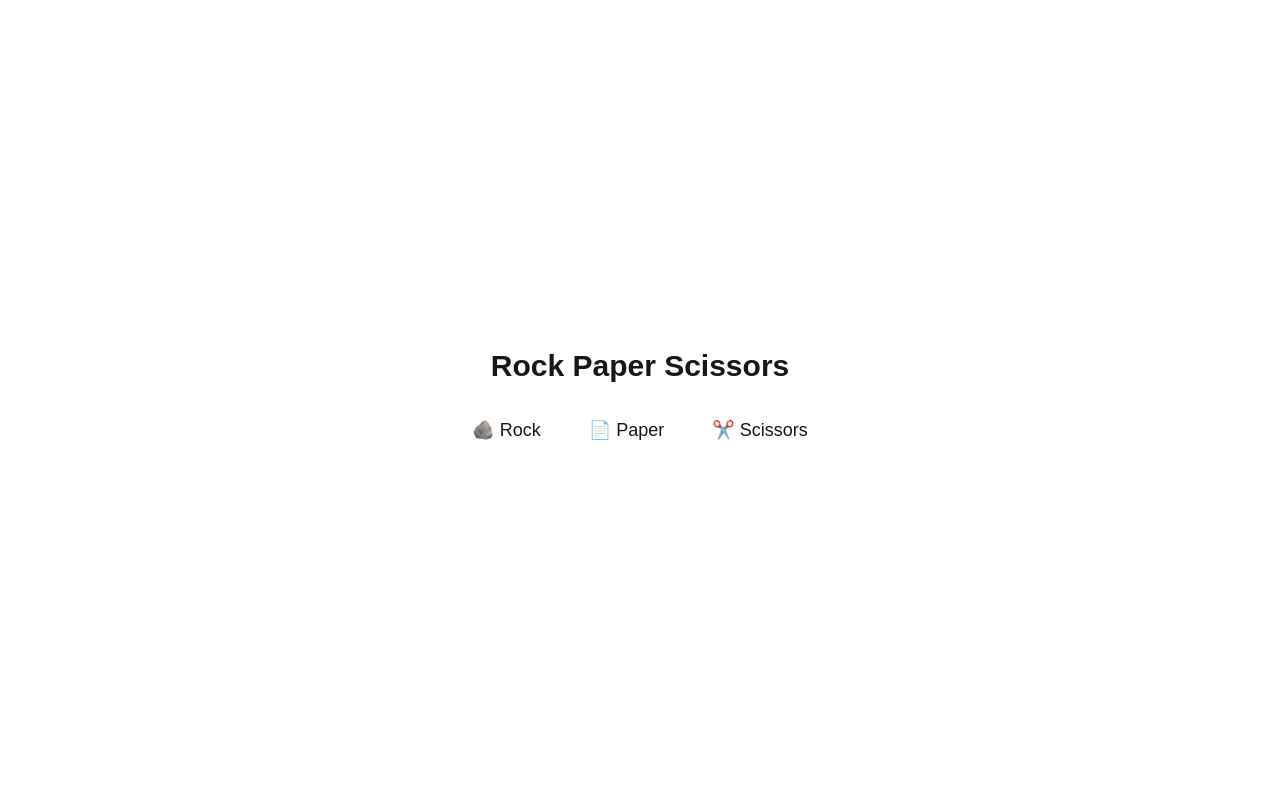
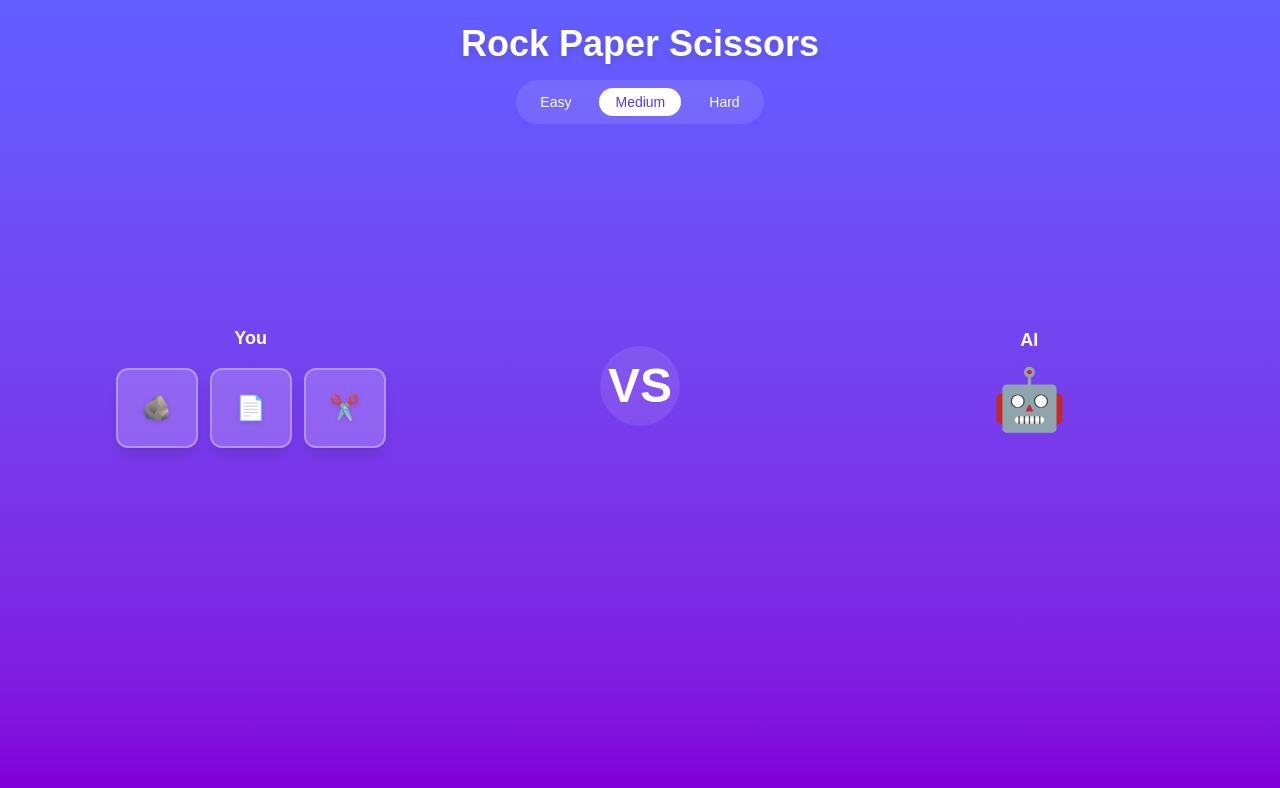
Before and after one commit to aniisabihi/rock-paper-scissors-ai, a Next.js app: page / in a window 1280 px wide. Shown: the top 788 px of the page. Built offline with nearby package versions, Linux system fonts and the light colour scheme.

Commit message:
feat: Integrate framer-motion for animations and enhance game logic with AI prediction

```diff
--- a/app/page.tsx
+++ b/app/page.tsx
@@ -1,62 +1,195 @@
 "use client";
 
 import { useState } from "react";
+import { motion, AnimatePresence } from "framer-motion";
 import { ChoiceButton } from "@/components/choice-button/ChoiceButton";
 import {
   getRandomChoice,
+  getSmartChoice,
+  recordPlayerChoice,
   determineResult,
-  type Choice,
+  predictNextMove,
+  Choice,
 } from "@/lib/game/logic";
+import TypingDots from "@/components/TypingDots";
+import AiAvatar from "@/components/AiAvatar";
+
+const difficulties = ["Easy", "Medium", "Hard"] as const;
+type Difficulty = (typeof difficulties)[number];
 
 export default function Home() {
+  const [difficulty, setDifficulty] = useState<Difficulty>("Medium");
   const [playerChoice, setPlayerChoice] = useState<Choice | null>(null);
   const [aiChoice, setAiChoice] = useState<Choice | null>(null);
-  const [result, setResult] = useState<"win" | "lose" | "draw" | null>(null);
+  const [aiPrediction, setAiPrediction] = useState<Choice | null>(null);
+  const [isThinking, setIsThinking] = useState(false);
+  const [result, setResult] = useState<string | null>(null);
+
+  const getAiMood = (): "idle" | "win" | "lose" | "draw" => {
+    if (isThinking) return "idle";
+    if (!result) return "idle";
+    if (result === "win") return "lose";
+    if (result === "lose") return "win";
+    return "draw";
+  };
 
   const handlePlayerChoice = (choice: Choice) => {
-    const ai = getRandomChoice();
-    const outcome = determineResult(choice, ai);
+    setIsThinking(true);
+    setResult(null);
+    setAiChoice(null);
+    setPlayerChoice(choice);
 
-    setPlayerChoice(choice);
+    // Pattern Prediction (Medium difficulty)
+    if (difficulty === "Medium") {
+      recordPlayerChoice(choice);
+      setAiPrediction(predictNextMove());
+    }
+
+    // Simulate AI "thinking" for 1.5 seconds
+    setTimeout(() => {
+      let ai: Choice;
+      if (difficulty === "Easy") {
+        ai = getRandomChoice();
+      } else if (difficulty === "Medium") {
+        ai = getSmartChoice();
+      } else {
+        // Adaptive AI placeholder for now
+        ai = getSmartChoice();
+      }
       setAiChoice(ai);
-    setResult(outcome);
+      setResult(determineResult(choice, ai));
+      setIsThinking(false);
+    }, 1500);
   };
 
   return (
-    <main className='min-h-screen flex flex-col items-center justify-center gap-6 p-4'>
-      <h1 className='text-3xl font-bold text-center'>Rock Paper Scissors</h1>
+    <main className='min-h-screen flex flex-col items-center justify-between bg-gradient-to-b from-indigo-500 to-purple-700 p-4 md:p-6 text-white'>
+      {/* Header */}
+      <div className='w-full max-w-4xl flex flex-col items-center gap-4 text-center'>
+        <h1 className='text-2xl sm:text-3xl md:text-4xl font-bold drop-shadow-md px-4'>
+          Rock Paper Scissors
+        </h1>
 
-      <div className='flex gap-4'>
+        {/* Difficulty Selector */}
+        <div className='flex gap-2 sm:gap-3 bg-white/10 backdrop-blur-sm p-2 rounded-full'>
+          {difficulties.map((level) => (
+            <button
+              key={level}
+              onClick={() => setDifficulty(level)}
+              className={`px-3 py-1 sm:px-4 sm:py-1 rounded-full text-xs sm:text-sm font-medium transition ${
+                difficulty === level
+                  ? "bg-white text-indigo-600"
+                  : "text-white hover:bg-white/20"
+              }`}
+            >
+              {level}
+            </button>
+          ))}
+        </div>
+      </div>
+
+      {/* Game Area - True mobile-first responsive design */}
+      <div className='w-full max-w-6xl mx-auto mt-6 px-4'>
+        <div className='flex flex-col md:grid md:grid-cols-3 items-center gap-6 md:gap-8 lg:gap-12'>
+          {/* Player Section */}
+          <div className='flex flex-col items-center gap-4 w-full order-1 md:order-1'>
+            <p className='text-lg font-semibold'>You</p>
+            <div className='flex flex-row gap-2 md:gap-3 justify-center'>
               <ChoiceButton
-          label='🪨 Rock'
+                label='🪨'
                 value='rock'
                 onClick={handlePlayerChoice}
               />
               <ChoiceButton
-          label='📄 Paper'
+                label='📄'
                 value='paper'
                 onClick={handlePlayerChoice}
               />
               <ChoiceButton
-          label='✂️ Scissors'
+                label='✂️'
                 value='scissors'
                 onClick={handlePlayerChoice}
               />
             </div>
+          </div>
 
+          {/* VS Divider */}
+          <div className='flex justify-center order-2 md:order-2'>
+            <div className='text-2xl md:text-4xl lg:text-5xl font-bold bg-white/10 rounded-full w-12 h-12 md:w-16 md:h-16 lg:w-20 lg:h-20 flex items-center justify-center backdrop-blur-sm'>
+              VS
+            </div>
+          </div>
+
+          {/* AI Section */}
+          <div className='flex flex-col items-center gap-4 w-full relative order-3 md:order-3'>
+            <p className='text-lg font-semibold'>AI</p>
+            <div className='flex items-center justify-center'>
+              <AiAvatar mood={getAiMood()} />
+            </div>
+
+            {/* Thought bubble - responsive positioning */}
+            <div className='w-full max-w-xs md:w-auto'>
+              <AnimatePresence>
+                {isThinking && aiPrediction && difficulty === "Medium" && (
+                  <motion.div
+                    initial={{ opacity: 0, y: -10 }}
+                    animate={{ opacity: 1, y: 0 }}
+                    exit={{ opacity: 0, y: -10 }}
+                    className='bg-white/20 px-4 py-3 rounded-2xl shadow text-sm backdrop-blur-sm mx-auto relative max-w-[280px]'
+                  >
+                    <div className='flex items-center gap-2 justify-center'>
+                      <span className='font-medium'>🤖:</span>
+                      <TypingDots />
+                    </div>
+                    <motion.div
+                      initial={{ opacity: 0 }}
+                      animate={{ opacity: 1 }}
+                      transition={{ delay: 1 }}
+                      className='mt-1 italic text-white/70 text-center'
+                    >
+                      &quot;I bet you&apos;ll pick {aiPrediction}!&quot;
+                    </motion.div>
+                  </motion.div>
+                )}
+              </AnimatePresence>
+            </div>
+          </div>
+        </div>
+      </div>
+
+      {/* Result Section - Responsive and stable */}
+      <div className='w-full max-w-4xl mt-6 md:mt-8 text-center min-h-[100px] md:min-h-[120px] flex flex-col justify-start px-4'>
+        <div className='h-8 md:h-10 flex items-center justify-center'>
+          <AnimatePresence>
             {result && (
-        <div className='text-center mt-6 space-y-2'>
-          <p className='text-xl'>
+              <motion.div
+                key='result'
+                initial={{ opacity: 0, y: 5 }}
+                animate={{ opacity: 1, y: 0 }}
+                exit={{ opacity: 0 }}
+                className='text-xl md:text-2xl font-bold drop-shadow-lg'
+              >
+                {result === "win" && "🎉 You Win!"}
+                {result === "lose" && "💀 You Lose!"}
+                {result === "draw" && "🤝 It's a Draw!"}
+              </motion.div>
+            )}
+          </AnimatePresence>
+        </div>
+
+        <div className='mt-3 md:mt-4 min-h-[60px] flex flex-col justify-start'>
+          {result && (
+            <div className='space-y-1 text-base md:text-lg'>
+              <p>
                 You chose: <strong>{playerChoice}</strong>
               </p>
-          <p className='text-xl'>
+              <p>
                 AI chose: <strong>{aiChoice}</strong>
-          </p>
-          <p className='text-2xl font-semibold'>
-            Result: <span className='capitalize'>{result}</span>
               </p>
             </div>
           )}
+        </div>
+      </div>
     </main>
   );
 }
--- /dev/null
+++ b/components/AiAvatar.tsx
@@ -0,0 +1,41 @@
+"use client";
+
+import { motion } from "framer-motion";
+
+type AiAvatarProps = {
+  mood: "idle" | "win" | "lose" | "draw";
+};
+
+export default function AiAvatar({ mood }: AiAvatarProps) {
+  const getFace = () => {
+    switch (mood) {
+      case "win":
+        return "😎";
+      case "lose":
+        return "😭";
+      case "draw":
+        return "😐";
+      default:
+        return "🤖";
+    }
+  };
+
+  return (
+    <motion.div
+      className='text-6xl transform-gpu'
+      animate={{
+        scale: mood === "win" ? 1.2 : 1,
+        rotate: mood === "lose" ? [0, -5, 5, 0] : 0,
+      }}
+      transition={{
+        duration: 0.5,
+        repeat: mood === "lose" ? 2 : 0,
+      }}
+      style={{
+        transformOrigin: "center center",
+      }}
+    >
+      {getFace()}
+    </motion.div>
+  );
+}
--- /dev/null
+++ b/components/TypingDots.tsx
@@ -0,0 +1,24 @@
+"use client";
+
+import { motion } from "framer-motion";
+
+export default function TypingDots() {
+  return (
+    <div className='flex items-center gap-1'>
+      {[0, 1, 2].map((i) => (
+        <motion.span
+          key={i}
+          className='w-2 h-2 bg-gray-500 rounded-full'
+          animate={{
+            y: [0, -4, 0],
+          }}
+          transition={{
+            duration: 0.6,
+            repeat: Infinity,
+            delay: i * 0.15,
+          }}
+        />
+      ))}
+    </div>
+  );
+}
--- a/components/choice-button/ChoiceButton.tsx
+++ b/components/choice-button/ChoiceButton.tsx
@@ -14,9 +14,9 @@ export const ChoiceButton: FC<Props> = ({ label, value, onClick }) => {
       type='button'
       aria-label={`Choose ${value}`}
       onClick={() => onClick(value)}
-      className='bg-primary text-primary-foreground rounded-lg px-4 py-2 text-lg font-medium hover:scale-105 transition-transform focus:outline-none focus-visible:ring-2 ring-ring'
+      className='bg-white/20 backdrop-blur-sm border-2 border-white/30 text-white rounded-xl px-3 py-3 md:px-6 md:py-4 text-lg md:text-xl lg:text-2xl font-medium hover:scale-105 hover:bg-white/30 hover:border-white/50 active:scale-95 transition-all duration-200 focus:outline-none focus-visible:ring-2 focus-visible:ring-white/60 shadow-lg min-w-[64px] min-h-[64px] md:min-w-[80px] md:min-h-[80px] flex items-center justify-center flex-shrink-0'
     >
-      {label}
+      <span className='drop-shadow-sm'>{label}</span>
     </button>
   );
 };
--- a/lib/game/logic.ts
+++ b/lib/game/logic.ts
@@ -1,22 +1,45 @@
 export type Choice = "rock" | "paper" | "scissors";
+export type Result = "win" | "lose" | "draw";
 
-export function getRandomChoice(): Choice {
-  const choices: readonly Choice[] = ["rock", "paper", "scissors"];
-  const index = Math.floor(Math.random() * choices.length);
-  return choices[index];
-}
+const playerHistory: Choice[] = [];
 
-export function determineResult(
-  player: Choice,
-  ai: Choice
-): "win" | "lose" | "draw" {
+export const getRandomChoice = (): Choice => {
+  const choices: Choice[] = ["rock", "paper", "scissors"];
+  const randomIndex = Math.floor(Math.random() * choices.length);
+  return choices[randomIndex];
+};
+
+export const determineResult = (player: Choice, ai: Choice): Result => {
   if (player === ai) return "draw";
+  if (
+    (player === "rock" && ai === "scissors") ||
+    (player === "paper" && ai === "rock") ||
+    (player === "scissors" && ai === "paper")
+  ) {
+    return "win";
+  }
+  return "lose";
+};
 
-  const winsAgainst = {
-    rock: "scissors",
-    paper: "rock",
-    scissors: "paper",
-  } as const;
+export const recordPlayerChoice = (choice: Choice) => {
+  playerHistory.push(choice);
+};
 
-  return winsAgainst[player] === ai ? "win" : "lose";
-}
+export const predictNextMove = (): Choice => {
+  if (playerHistory.length === 0) {
+    return getRandomChoice();
+  }
+  const counts = { rock: 0, paper: 0, scissors: 0 };
+  playerHistory.forEach((choice) => counts[choice]++);
+  const predicted = (Object.keys(counts) as Choice[]).reduce((a, b) =>
+    counts[a] > counts[b] ? a : b
+  );
+  return predicted;
+};
+
+export const getSmartChoice = (): Choice => {
+  const predicted = predictNextMove();
+  if (predicted === "rock") return "paper";
+  if (predicted === "paper") return "scissors";
+  return "rock";
+};
--- a/package.json
+++ b/package.json
@@ -9,6 +9,7 @@
     "lint": "next lint"
   },
   "dependencies": {
+    "framer-motion": "^12.23.12",
     "next": "15.4.6",
     "react": "19.1.0",
     "react-dom": "19.1.0"
```
Also changed, not shown: 1 other file (tests, documents, lock files or other folders). Lines whose indentation alone changed are shown as unchanged.
